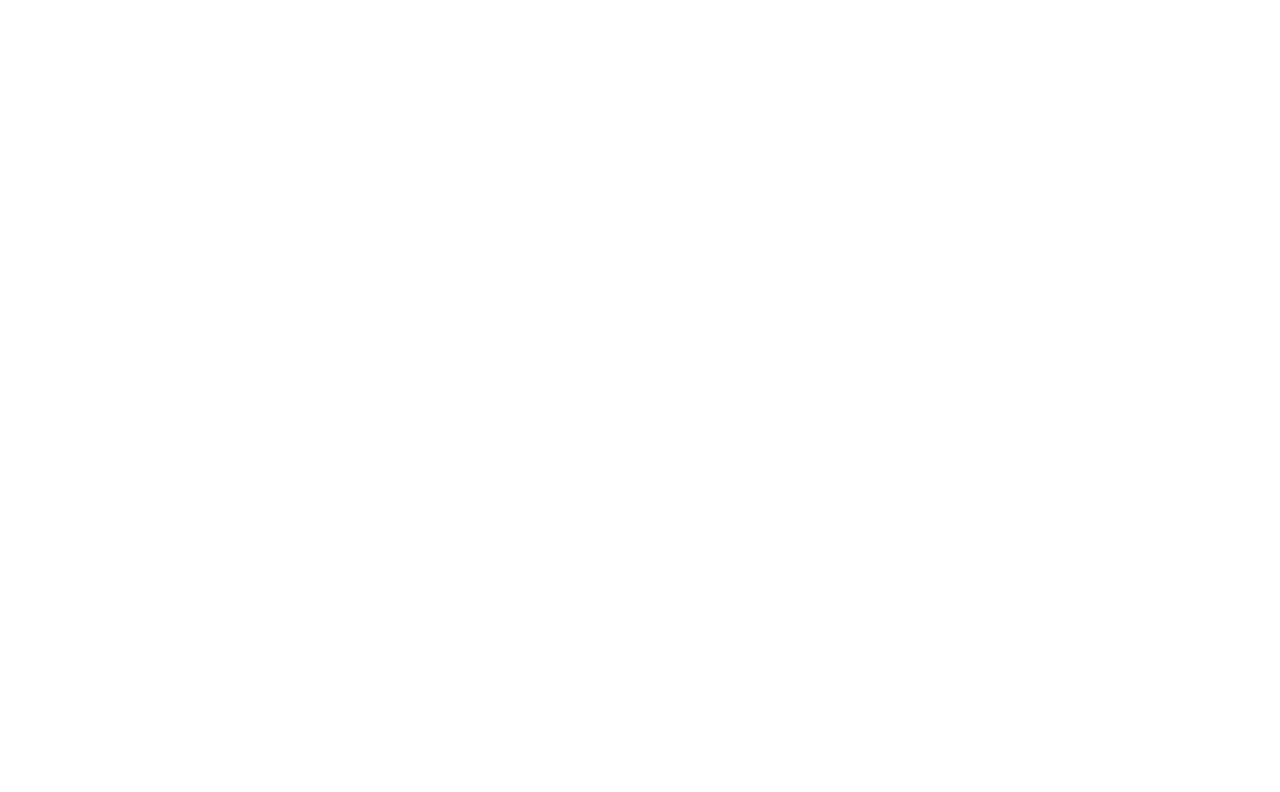
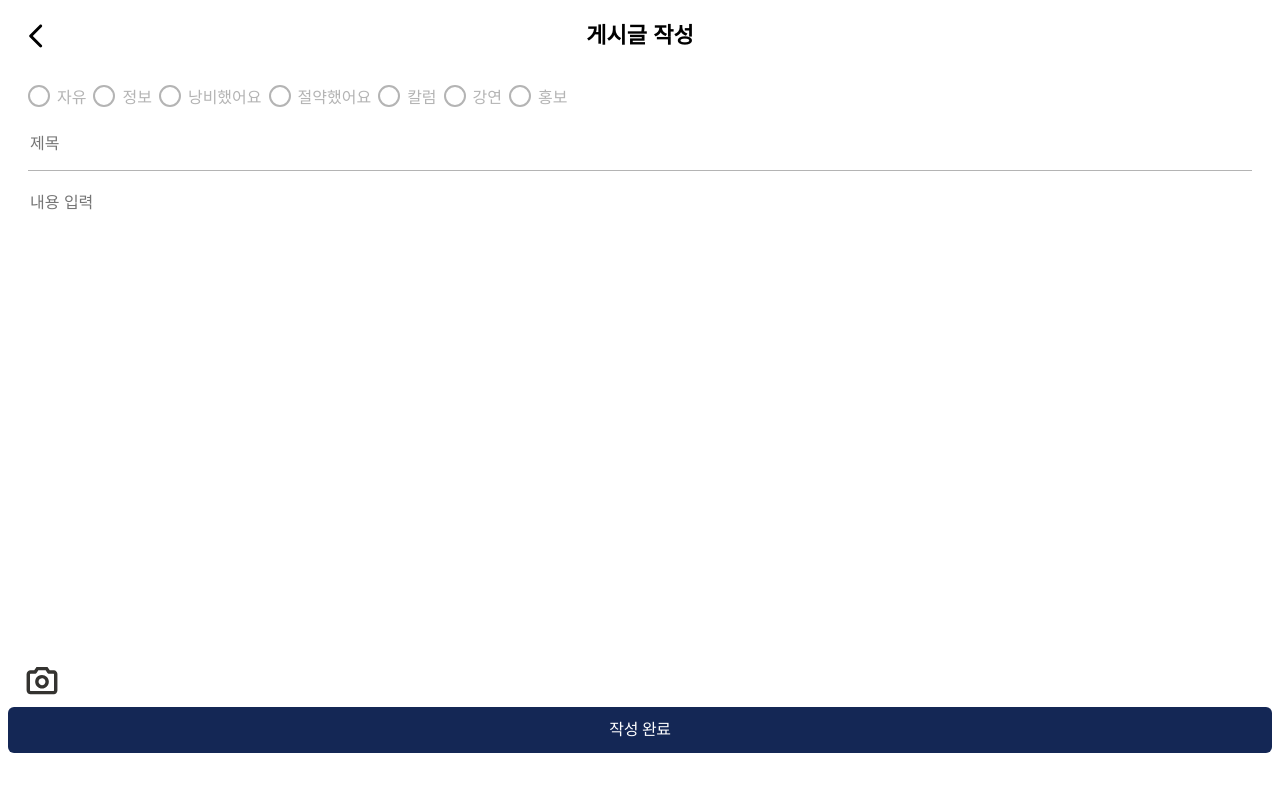
Before and after one commit to Finance-uss/Finance_Us_FE, a React (Vite) app: page /community/postwrite in a window 1280 px wide. Before the commit this address had no page. Shown: the top 792 px of the page. Built offline with nearby package versions, Linux system fonts and the light colour scheme; a web font is replaced by a local one.

Commit message:
chore: 게시글 작성 페이지 path 수정

```diff
--- a/src/App.jsx
+++ b/src/App.jsx
@@ -15,7 +15,7 @@
 import User from './pages/User'; // 마이페이지
 import Finance from './pages/Finance'; // 가계부
 import NotFound from './pages/NotFound';
-import PostWrite from './pages/PostWrite'; // 글쓰기 페이지
+import PostWrite from './pages/Community/PostWrite'; // 글쓰기 페이지
 import Search from './pages/Search'; // 검색 페이지
 function App() {
   const [count, setCount] = useState(0);
@@ -41,7 +41,7 @@
           {/* <Route element={<Layout/>}> */}
           {/* 커뮤니티 페이지 */}
           <Route path="/community" element={<Community />} />
-          <Route path="/postwrite" element={<PostWrite />} />
+          <Route path="/community/postwrite" element={<PostWrite />} />
           <Route path="/search" element={<Search />} />
           {/* </Route> */}
 
--- a/src/components/common/FloatingButton/CommunityWriteButton/index.jsx
+++ b/src/components/common/FloatingButton/CommunityWriteButton/index.jsx
@@ -7,7 +7,7 @@
 const CommunityWriteButton = () => {
   return (
     <IconContainer>
-        <Link to="/postwrite">
+        <Link to="/community/postwrite">
             <FloatingButtonWrapper>
                 <Icon src={CommunityWrite} alt="Community Write Icon" />
             </FloatingButtonWrapper>
```
Also changed, not shown: src/pages/Community/PostWrite/index.jsx (renamed from src/pages/PostWrite/index.jsx, +5 -5 lines).
